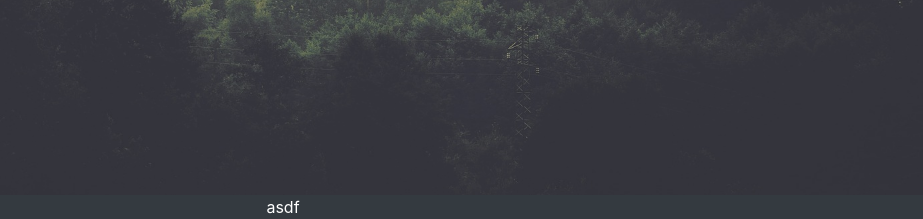
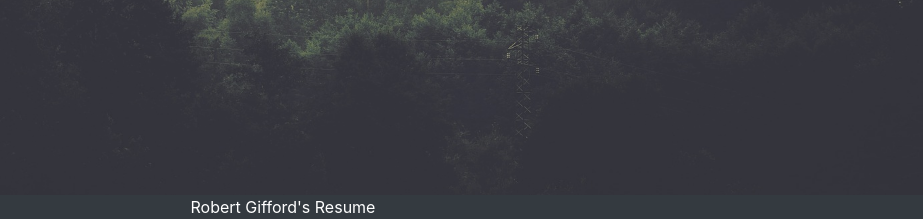
Before and after one commit to BobbyGifford/resume_django, a Django app: page / in a window 1280 px wide. Shown: the part 584-803 px from the top of the page, without its empty margins (357-1280 px from the left). Run offline with Django 3.2, Linux system fonts and the light colour scheme; some libraries are stand-ins or nearby versions.

Commit message:
Fixed footer.

```diff
--- a/templates/base.html
+++ b/templates/base.html
@@ -29,7 +29,7 @@
     </div>
 </div>
 
-<footer class="bg-dark text-center text-white">asdf</footer>
+<footer class="bg-dark text-center text-white">Robert Gifford's Resume</footer>
 
 <script src="{% static 'js/jquery-3.3.1.min.js' %}"></script>
 <script src="{% static 'js/bootstrap.bundle.min.js' %}"></script>
```
